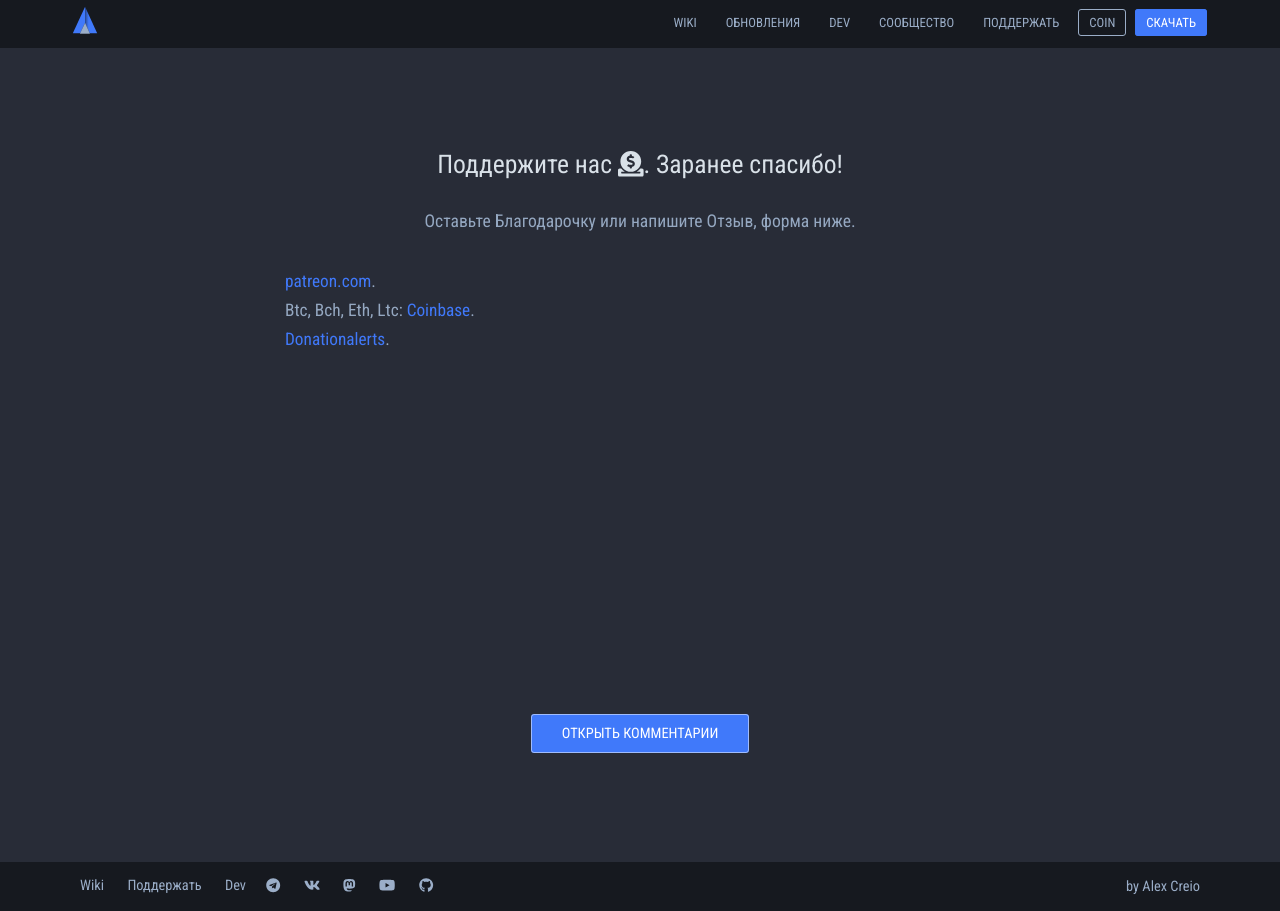
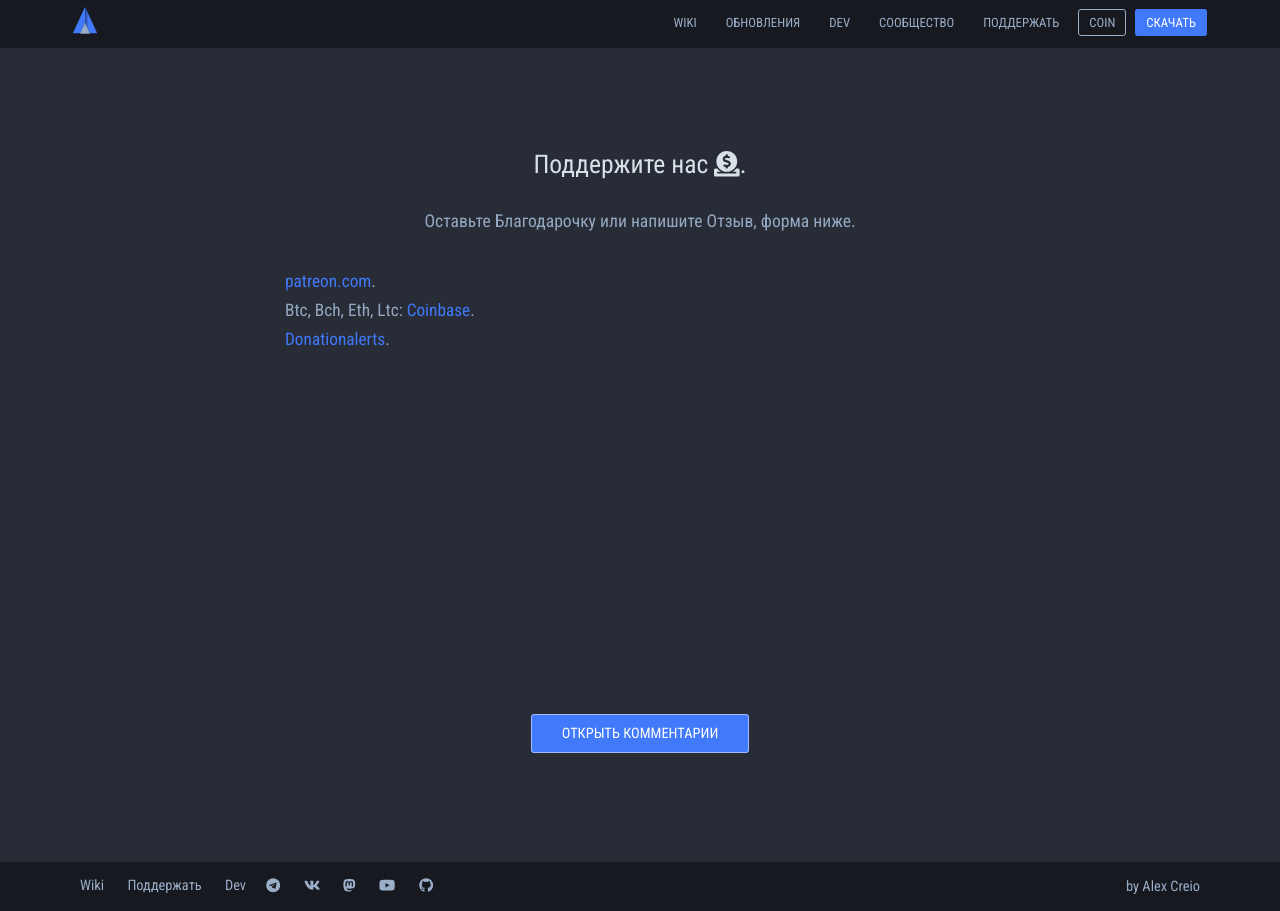
Before and after one commit to bullik01/ctlos.github.io, a Jekyll site: the page built from _pages/donat.html, in a window 1280 px wide. Built offline with Jekyll 4.4.1, drawn with Linux system fonts in a browser that asks for light colours; nearby versions of some CDN libraries; a script that is not in the unit is left out; comment, search, counter and statistics services are not loaded.

Commit message:
2019.05.14 Update

```diff
--- a/_pages/donat.html
+++ b/_pages/donat.html
@@ -2,7 +2,7 @@
 permalink: /donat/
 comments: true
 title: Поддержите нас
-heading: Поддержите нас <i class="fas fa-donate"></i>. Заранее спасибо!
+heading: Поддержите нас <i class="fas fa-donate"></i>.
 description: Оставьте Благодарочку или напишите Отзыв, форма ниже.
 ---
 
```
